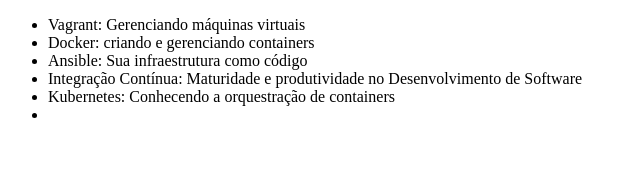
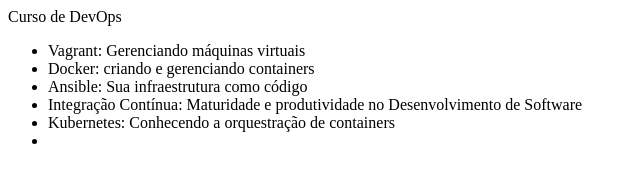
Before and after one commit to FelipeLopesPoa/alura-git, a plain HTML site: page index.html in a window 1280 px wide. Shown: the whole page, without its empty margins (0-640 px from the left). Drawn offline with Linux system fonts and the light colour scheme.

Commit message:
Adicionado o título a página

```diff
--- a/index.html
+++ b/index.html
@@ -5,6 +5,7 @@
     <title>Cursos da Alura</title>
 </head>
 <body>
+    <hi>Curso de DevOps<hi>
     <ul>
         <li>Vagrant: Gerenciando máquinas virtuais</li>
         <li>Docker: criando e gerenciando containers</li>
```
